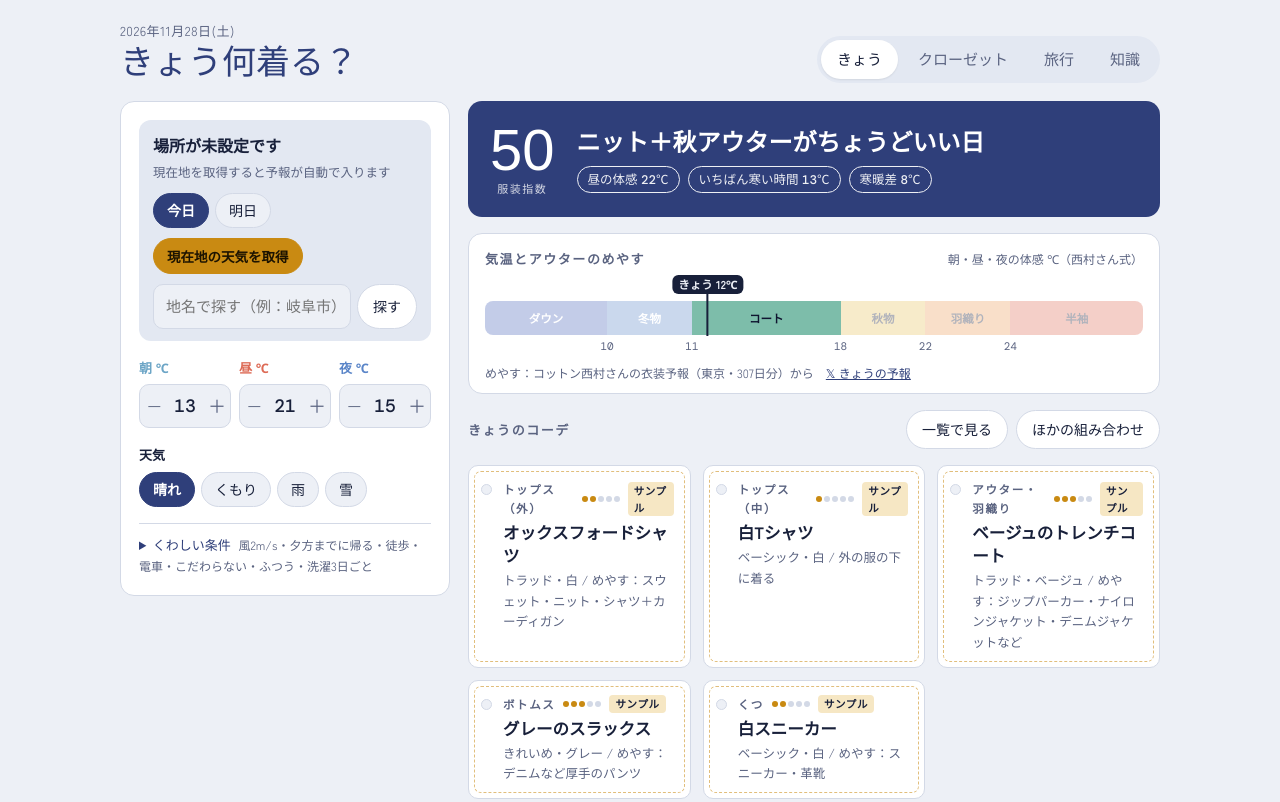
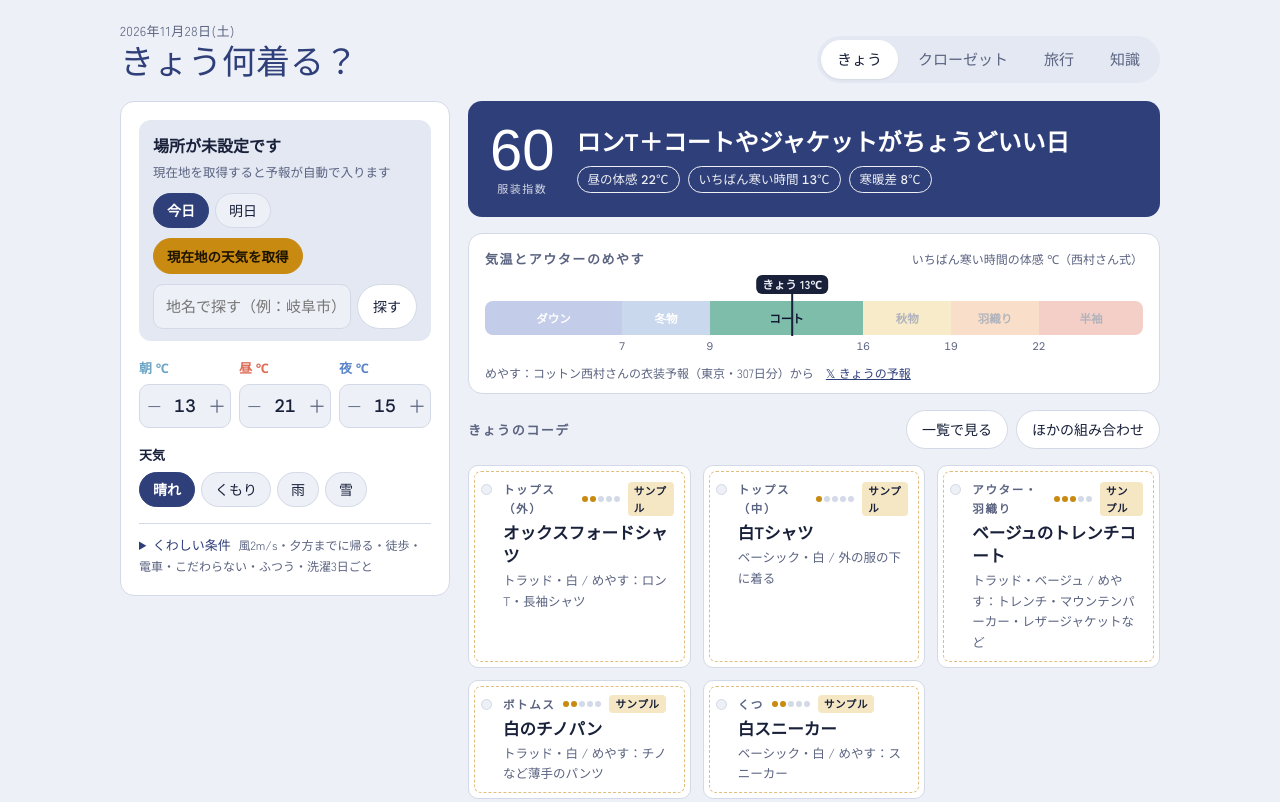
Before and after one commit to daichiforgemini-alt/kyou-nani-kiru, a plain HTML site: page index.html in a window 1280 px wide. Shown: the top 802 px of the page. Drawn offline with nearby package versions, Linux system fonts and the light colour scheme; no server answers; a web font is replaced by a local one.

Commit message:
服を気温の平均で決めるのをやめ、いちばん寒い時間の気温で決める。帯の境目を西村さんの307日分で引き直す
- 平均用の境目を最低気温に当てていたため、8・18・16℃の日でもダウン（東京5.6℃）になっていた
- 上着・トップスの境目を、いちばん寒い時間（朝と夜の低いほう）で引き直し（西村さんとの一致：上着45%→66%、トップス69%→85%）
- 上着の境目は秋1℃高く・春1℃低く。帯の目盛りも季節でずらして表示し、実際に選んだ上着の帯を明るくする
- 発熱インナー7℃未満・マフラー6℃未満（いちばん寒い時間）。車移動も平均をとらない
- 脱ぎ着の前提にするのは、寒い時間と暖かい時間で必要な暖かさが4以上違う日だけ
- 東京の行は、西村さんと同じく風や天気の補正なしの気温で計算

Co-Authored-By: Claude Opus 5.5 <noreply@anthropic.com>
Claude-Session: https://claude.ai/code/session_01Pq7MYQY4fqZveSXjnzP5aV

```diff
--- a/index.html
+++ b/index.html
@@ -512,7 +512,7 @@ body{margin:0;padding-top:max(20px,env(safe-area-inset-top,0px));padding-bottom:
       </div>
 
       <div class="scale">
-        <div class="scale-head"><h2>気温とアウターのめやす</h2><small>朝・昼・夜の体感 ℃（西村さん式）</small></div>
+        <div class="scale-head"><h2>気温とアウターのめやす</h2><small>いちばん寒い時間の体感 ℃（西村さん式）</small></div>
         <div class="track" id="track">
           <div class="bands" id="bands"></div>
           <div class="ticks" id="ticks"></div>
@@ -729,26 +729,30 @@ const WARM_HINT = {
 };
 // コットン西村さんの衣装予報ツイート（2022〜2026年・307件）と、その日の東京の気温から作った基準。
 // 2026-11 に朝・昼・夜を分けて分析し直した（10分割の交差検証）：
-//  ※2026-11-26 から、トップスと上着は重み付きの平均をやめ、最低・最高の気温で決めている（compute の中の説明を参照）。帯の境目はそのまま使う。
+//  ※2026-11-28：平均はやめ、「いちばん寒い時間の気温」で決める。帯の境目も、同じ307日分でいちばん寒い時間（朝と夜の低いほう）に合わせて引き直した
+//    （平均用の境目を最低気温に当てていたので、8・18・16℃の日でもダウンになっていた。西村さんとの一致は 上着45%・トップス69% → 66%・85%）
+//    上着の境目：秋（9〜12月）は1℃高く、春（2〜5月）は1℃低く（同じ気温でも秋は厚め、春は薄め）。トップスは季節の差なし
+//    発熱インナー＝いちばん寒い時間が7℃未満、マフラー＝6℃未満
+//    寒い時間と暖かい時間で必要な暖かさが4以上違う日だけ、脱ぎ着の前提で組む（2以上だと西村さんとずれが大きかった）。
 //  （以前）アウター＝朝0.4・昼0.5・夜0.1 の重み。朝と昼の差が6℃を超える日は、超えた分の半分だけ寒い扱い（寒暖差の大きい日は1段厚め）。
 //    秋（9〜12月）は同じ気温でも1℃寒い扱い、春（2〜5月）は1℃暖かい扱い。一致率 64%→70%
 //  （以前）トップス＝朝0.5・昼0.2・夜0.3（昼より朝晩で決まる）。一致率 87%→89%
 //  発熱インナー＝朝0.5・昼0.1・夜0.4 が7.5℃未満。マフラー＝朝0.7・夜0.3 が6℃未満（昼は関係ない）
-const OUTER_BANDS = [   // 下限℃（高い順）
-  {min:23.75, need:0, text:"なしでOK（冷房が苦手なら薄手の羽織りをかばんに）", s:"",              label:"半袖"},
-  {min:22,   need:1, text:"長袖シャツなどの軽い羽織り",                         s:"軽い羽織り",    label:"羽織り"},
-  {min:18.25, need:2, text:"ジップパーカー・ナイロンジャケット・デニムジャケットなど", s:"秋アウター", label:"秋物"},
-  {min:11.25, need:3, text:"トレンチ・マウンテンパーカー・レザージャケットなど",     s:"コートやジャケット", label:"コート"},
-  {min:9.75, need:4, text:"メルトンコート・MA-1・フリースなどの冬アウター",        s:"冬アウター",    label:"冬物"},
+const OUTER_BANDS = [   // 下限℃（高い順）。いちばん寒い時間の気温
+  {min:21.25, need:0, text:"なしでOK（冷房が苦手なら薄手の羽織りをかばんに）", s:"",              label:"半袖"},
+  {min:18.25, need:1, text:"長袖シャツなどの軽い羽織り",                         s:"軽い羽織り",    label:"羽織り"},
+  {min:15.25, need:2, text:"ジップパーカー・ナイロンジャケット・デニムジャケットなど", s:"秋アウター", label:"秋物"},
+  {min:8.25, need:3, text:"トレンチ・マウンテンパーカー・レザージャケットなど",     s:"コートやジャケット", label:"コート"},
+  {min:6.25, need:4, text:"メルトンコート・MA-1・フリースなどの冬アウター",        s:"冬アウター",    label:"冬物"},
   {min:-99,  need:5, text:"ダウン・厚手のコート",                                 s:"ダウン",        label:"ダウン"}
 ];
 const TOP_BANDS = [
-  {min:19,   need:1, text:"半袖（Tシャツ・半袖シャツ）", s:"半袖"},
-  {min:11.75, need:2, text:"ロンT・長袖シャツ",            s:"ロンT"},
+  {min:17.25, need:1, text:"半袖（Tシャツ・半袖シャツ）", s:"半袖"},
+  {min:9.25, need:2, text:"ロンT・長袖シャツ",            s:"ロンT"},
   {min:-99,  need:3, text:"スウェット・ニット・シャツ＋カーディガン", s:"ニット"}
 ];
 const BODY = {"-2":"かなり寒がり","-1":"やや寒がり","0":"ふつう","1":"やや暑がり","2":"かなり暑がり"};
-const EDGES = [4,9.75,11.25,18.25,22,23.75,30];   // アウターの帯（OUTER_BANDS と同じ境目）
+const EDGES = [1,6.25,8.25,15.25,18.25,21.25,27];   // アウターの帯（OUTER_BANDS と同じ境目。季節の分は表示のときにずらす）
 const BAND_COLOR = [1,2,4,6,7,8];
 let curPop = null;
 
@@ -1237,7 +1241,8 @@ async function loadTokyo(){
 function tokyoCalc(){   // 西村さんと同じ条件で：ふつうの体質・歩き・日中だけ
   const t = tempsFrom(tokyoFc, dayIndex()); if(!t || t.day !== dayKey(planOffset())) return null;
   const savedPop = curPop; curPop = t.pop;
-  try{ return {t, r: compute({am:t.am, noon:t.noon, pm:t.pm, wx:t.wx, wind:t.wind, span:"day", move:"walk", body:0, feel:0})}; }
+  // 西村さんの基準は東京の朝・昼・夜の気温そのもの（風や天気の補正なし）。朝晩のいちばん寒い時間で決める
+  try{ return {t, r: compute({am:t.am, noon:t.noon, pm:t.pm, wx:"cloud", wind:0, span:"long", move:"walk", body:0, feel:0})}; }
   finally{ curPop = savedPop; }
 }
 function renderTokyo(){
@@ -1247,7 +1252,7 @@ function renderTokyo(){
   p.hidden = false; p.textContent = "";
   p.appendChild(el("b",null,"東京の" + (planOffset() ? "あす" : "きょう")));
   p.appendChild(document.createTextNode("　朝" + Math.round(t.am) + "・昼" + Math.round(t.noon) + "・夜" + Math.round(t.pm) + "℃・" + WX_JA[t.wx]
-    + "　→ このアプリの西村さん式：" + T.s + (r.outerNeed ? "＋" + O.label : "") + (r.innerNeed ? "＋ヒートテック" : "") + "（" + r.x + "℃）"));
+    + "　→ このアプリの西村さん式：" + T.s + (r.outerNeed ? "＋" + O.label : "") + (r.innerNeed ? "＋ヒートテック" : "") + "（いちばん寒い時間 " + r.x + "℃）"));
 }
 
 /* ---------- 旅行のコーデ：行き先の予報（16日より先は去年の同じ日の実績）で、毎日のコーデと持ち物を組む ---------- */
@@ -1487,13 +1492,14 @@ function compute(s){
   //   寒暖差が大きい日は、暖かい時間に上着を脱いでトップスだけで過ごせるように、トップスを暖かい時間に合わせ、足りない分を上着で足す
   const mon = simMonth || +dayKey(planOffset()).slice(5,7), seasonAdj = [9,10,11,12].includes(mon) ? -1 : [2,3,4,5].includes(mon) ? 1 : 0;
   const swing = s.noon - s.am;
-  let lo = Math.min(coldest, noon) + seasonAdj;
-  const hi = Math.max(am, noon, s.span==="long" ? pm : -99) + seasonAdj;
-  if(s.move==="car") lo = (lo + noon + seasonAdj) / 2;   // 車移動は外にいる時間が短いので、寒い時間を昼に少し寄せる
-  const x = lo;
-  const Oc = pickBand(OUTER_BANDS, lo), Tc = pickBand(TOP_BANDS, lo), Ow = pickBand(OUTER_BANDS, hi), Tw = pickBand(TOP_BANDS, hi);
+  let lo = Math.min(coldest, noon);
+  const hi = Math.max(am, noon, s.span==="long" ? pm : -99);
+  if(s.move==="car") lo = Math.min(lo + 2, noon);   // 車移動は外にいる時間が短いので、寒い時間を少しゆるめる（平均はとらない）
+  const x = lo;   // いちばん寒い時間の体感（帯の目盛り）
+  // 上着の帯は季節で1℃ずらす（秋は同じ気温でも厚め）。トップスは季節の差なし
+  const Oc = pickBand(OUTER_BANDS, lo + seasonAdj), Tc = pickBand(TOP_BANDS, lo), Ow = pickBand(OUTER_BANDS, hi + seasonAdj), Tw = pickBand(TOP_BANDS, hi);
   const coldTotal = Oc.need + Tc.need, warmTotal = Ow.need + Tw.need;
-  const layered = coldTotal - warmTotal >= 2;   // 寒い時間と暖かい時間で、必要な暖かさが2以上違う日は脱ぎ着する前提
+  const layered = coldTotal - warmTotal >= 4;   // 寒い時間と暖かい時間で、必要な暖かさが4以上違う日だけ脱ぎ着する前提
   // 上着とトップスの差が開きすぎないように（半袖＋冬のコート、にしない）、上着はトップス＋2まで。トップスはそのぶん厚めにする
   const tNeed = layered ? Math.max(1, Math.min(3, Math.max(warmTotal, Math.ceil((coldTotal - 2) / 2)))) : Tc.need;
   const T = TOP_BANDS.find(b=>b.need === tNeed) || Tc;
@@ -1503,17 +1509,17 @@ function compute(s){
   const gap = r1(Math.max(...temps) - Math.min(...temps));
 
   let topNeed = T.need, topText = T.text, topS = T.s;
-  const hx = 0.5 * (s.span==="long" ? Math.min(am, pm) : am) + 0.1 * noon + 0.4 * pm;
-  const heat = hx < 7.5, scarf = 0.7 * am + 0.3 * pm < 6;
+  const hx = Math.min(coldest, noon);   // 発熱インナーとマフラーも、いちばん寒い時間で
+  const heat = hx < 7, scarf = hx < 6;
   if(heat){ topText = "ヒートテック＋" + topText; }
   let outerNeed = O.need, outerText = O.text;
   let carry = false;
   if(outerNeed===0 && coldest < 21){ outerNeed = 1; carry = true; outerText = "薄手の羽織り（長袖シャツ・カーディガンなど）をかばんに"; }
-  const bottom = x >= 24 ? [1,"短パン・薄手のパンツ"] : x >= 15 ? [2,"チノなど薄手のパンツ"] : x >= 9 ? [3,"デニムなど厚手のパンツ"] : [4,"厚手のパンツ・タイツ併用"];
-  let shoes = (x >= 25 && !wet) ? [1,"サンダル"] : x < 8 ? [4,"ブーツ"] : x < 15 ? [3,"スニーカー・革靴"] : [2,"スニーカー"];
+  const bottom = x >= 21 ? [1,"短パン・薄手のパンツ"] : x >= 12 ? [2,"チノなど薄手のパンツ"] : x >= 6 ? [3,"デニムなど厚手のパンツ"] : [4,"厚手のパンツ・タイツ併用"];
+  let shoes = (x >= 22 && !wet) ? [1,"サンダル"] : x < 5 ? [4,"ブーツ"] : x < 12 ? [3,"スニーカー・革靴"] : [2,"スニーカー"];
   if(s.wx==="snow") shoes = [4,"滑りにくいブーツ"];
 
-  const idx = Math.max(10, Math.min(100, Math.round(((x+3)/36*90+10)/10)*10));
+  const idx = Math.max(10, Math.min(100, Math.round(((x+6)/36*90+10)/10)*10));
 
   const notes = [];
   // 西村さん流：降水確率10%以上なら折りたたみ傘
@@ -1524,7 +1530,7 @@ function compute(s){
   else if(gap >= 8) notes.push(["寒暖差", `外にいる時間の気温差が${gap}℃あります。昼は脱ぎ着で調節を。`]);
   if(carry) notes.push(["持ち歩き", "昼は半袖で大丈夫ですが、朝晩は少し冷えます。薄手の羽織りをかばんに入れておきましょう。"]);
   if(outerNeed===0 && s.noon < 28) notes.push(["冷房対策", "冷房が苦手なら、長袖シャツなどの羽織りをかばんに入れておくと安心です。"]);
-  if(x >= 16.75 && x < 19.75) notes.push(["暑がり・寒がり", "感じ方が分かれる気温です。暑がりは羽織りを軽めに、寒がりはカーディガンを1枚足して。"]);
+  if(x + seasonAdj >= 14 && x + seasonAdj < 16.5) notes.push(["暑がり・寒がり", "感じ方が分かれる気温です。暑がりは羽織りを軽めに、寒がりはカーディガンを1枚足して。"]);
   if(heat) notes.push(["ヒートテック", "朝が冷え込むので、インナーにヒートテックなどの発熱素材を。"]);
   if(scarf) notes.push(["小物", "朝晩はマフラーや手袋で防寒を。"]);
   if(outerNeed >= 4 && noon >= 13) notes.push(["昼の調節", "昼は暖かくなるので、中は脱ぎ着しやすいものにしておくと調節しやすいです。"]);
@@ -1539,7 +1545,7 @@ function compute(s){
   else verdict += outerNeed===5 ? "でしっかり防寒" : outerNeed===0 ? "で過ごせる日" : "がちょうどいい日";
 
   return {day, cold, gap, x:r1(x), topNeed, topText, outerNeed, outerText, carry,
-    bottomNeed:bottom[0], bottomText:bottom[1], shoesNeed:shoes[0], shoesText:shoes[1], innerNeed: heat ? (hx < 3 ? 2 : 1) : 0, idx, notes, verdict, rain: s.wx==="rain"||s.wx==="snow"};
+    bottomNeed:bottom[0], bottomText:bottom[1], shoesNeed:shoes[0], shoesText:shoes[1], innerNeed: heat ? (hx < 2 ? 2 : 1) : 0, seasonAdj, idx, notes, verdict, rain: s.wx==="rain"||s.wx==="snow"};
 }
 
 let seed = 0, lastCands = [], lastPool = [], listOpen = false;
@@ -1801,20 +1807,21 @@ function renderToday(){
   $("windOut").textContent = s.wind + " m/s";
 
   // 帯の幅（狭い帯も文字が読めるよう最低4℃分の幅にする）
-  const NB = EDGES.length - 1, labels = OUTER_BANDS.slice().reverse();
-  const W = []; for(let k=0;k<NB;k++) W.push(Math.max(4, EDGES[k+1]-EDGES[k]));
+  const SE = EDGES.map((e,i)=>(i === 0 || i === EDGES.length - 1) ? e : e - (r.seasonAdj||0));   // 季節で上着の境目をずらして表示（秋は1℃高い）
+  const NB = SE.length - 1, labels = OUTER_BANDS.slice().reverse();
+  const W = []; for(let k=0;k<NB;k++) W.push(Math.max(4, SE[k+1]-SE[k]));
   const total = W.reduce((a,b)=>a+b,0);
   const pos = t => {
     let acc = 0;
     for(let k=0;k<NB;k++){
-      const lo = EDGES[k], hi = EDGES[k+1];
+      const lo = SE[k], hi = SE[k+1];
       if(t < hi || k===NB-1){ const f = Math.max(0, Math.min(1, (t-lo)/(hi-lo))); return Math.max(2, Math.min(98, (acc + f*W[k])/total*100)); }
       acc += W[k];
     }
     return 98;
   };
   const bands = $("bands"); bands.textContent = "";
-  const cur = OUTER_BANDS.indexOf(pickBand(OUTER_BANDS, r.x));
+  const cur = Math.max(0, OUTER_BANDS.findIndex(b=>b.need === r.outerNeed));   // 実際に選んだ上着の帯を明るく
   for(let k=0;k<NB;k++){
     const b = el("div","band", labels[k].label);
     b.style.flex = W[k] + " 1 0";
@@ -1824,7 +1831,7 @@ function renderToday(){
     bands.appendChild(b);
   }
   const ticks = $("ticks"); ticks.textContent = "";
-  EDGES.slice(1,-1).forEach(t=>{ const sp = el("span",null,String(Math.round(t))); sp.style.left = pos(t)+"%"; ticks.appendChild(sp); });
+  SE.slice(1,-1).forEach(t=>{ const sp = el("span",null,String(Math.round(t))); sp.style.left = pos(t)+"%"; ticks.appendChild(sp); });
   const track = $("track"); track.querySelectorAll(".mk").forEach(m=>m.remove());
   const mk = (cls, label, t) => { const m = el("div","mk "+cls); m.style.left = pos(t)+"%"; m.appendChild(el("span","tag",label)); m.appendChild(el("span","line")); track.appendChild(m); };
   mk("day", "きょう "+r.x+"℃", r.x);
```
